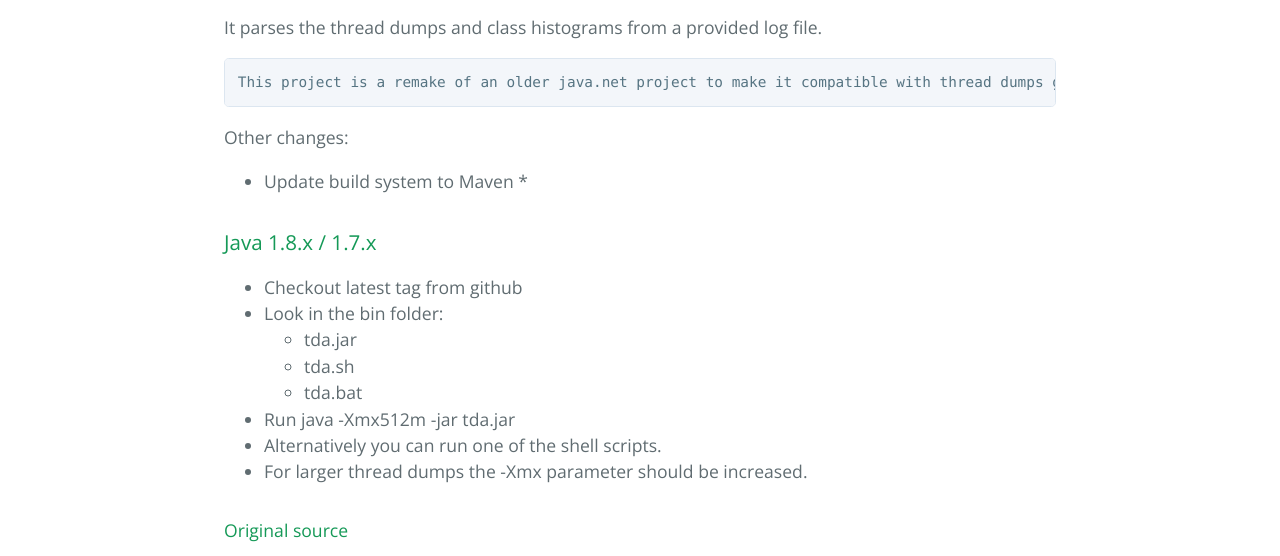
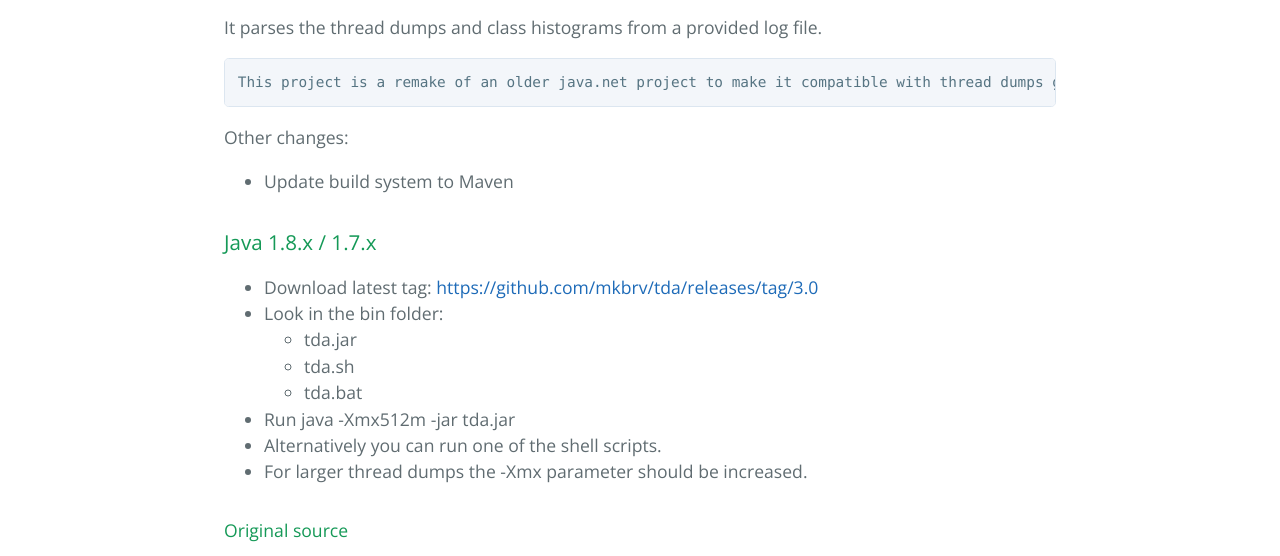
Before and after one commit to mkbrv/tda, a plain HTML site: page index.html in a window 1280 px wide. Shown: the part 541-1097 px from the top of the page. Drawn offline with nearby package versions, Linux system fonts and the light colour scheme.

Commit message:
Create gh-pages branch via GitHub

```diff
--- a/index.html
+++ b/index.html
@@ -32,15 +32,14 @@
 <p>Other changes:</p>
 
 <ul>
-<li>Update build system to Maven
-*</li>
+<li>Update build system to Maven</li>
 </ul>
 
 <h3>
 <a id="java-18x--17x" class="anchor" href="#java-18x--17x" aria-hidden="true"><span aria-hidden="true" class="octicon octicon-link"></span></a>Java 1.8.x / 1.7.x</h3>
 
 <ul>
-<li>Checkout latest tag from github</li>
+<li>Download latest tag: <a href="https://github.com/mkbrv/tda/releases/tag/3.0">https://github.com/mkbrv/tda/releases/tag/3.0</a> </li>
 <li>Look in the bin folder:
 
 <ul>
--- a/params.json
+++ b/params.json
@@ -1,6 +1,6 @@
 {
   "name": "TDA - Thread dump analyzer",
   "tagline": "Thread dump analyzer",
-  "body": "# TDA - Thread dump analyzer\r\nThe <i>TDA Thread Dump Analyzer</i> for Java is a small Swing GUI for analyzing Thread Dumps and Heap Information generated by the Java VM (currently tested with 1.8.x & 1.7.x).\r\n\r\nIt parses the thread dumps and class histograms from a provided log file.\r\n\r\n    This project is a remake of an older java.net project to make it compatible with thread dumps generated by java 1.8.x & 1.7.x\r\n\r\nOther changes:\r\n   * Update build system to Maven\r\n   *\r\n\r\n### Java 1.8.x / 1.7.x\r\n* Checkout latest tag from github\r\n* Look in the bin folder:\r\n    * tda.jar\r\n    * tda.sh\r\n    * tda.bat\r\n* Run java -Xmx512m -jar tda.jar\r\n* Alternatively you can run one of the shell scripts.\r\n* For larger thread dumps the -Xmx parameter should be increased.\r\n\r\n\r\n#### Original source\r\nhttps://java.net/projects/tda\r\n<br><b>More:</b>https://java.net/projects/tda/pages/Home\r\n\r\n### Java 1.6.x and older\r\n    It is advisable to use the original project for older versions of Java\r\n",
+  "body": "# TDA - Thread dump analyzer\r\nThe <i>TDA Thread Dump Analyzer</i> for Java is a small Swing GUI for analyzing Thread Dumps and Heap Information generated by the Java VM (currently tested with 1.8.x & 1.7.x).\r\n\r\nIt parses the thread dumps and class histograms from a provided log file.\r\n\r\n    This project is a remake of an older java.net project to make it compatible with thread dumps generated by java 1.8.x & 1.7.x\r\n\r\nOther changes:\r\n   * Update build system to Maven\r\n \r\n\r\n### Java 1.8.x / 1.7.x\r\n* Download latest tag: https://github.com/mkbrv/tda/releases/tag/3.0 \r\n* Look in the bin folder:\r\n    * tda.jar\r\n    * tda.sh\r\n    * tda.bat\r\n* Run java -Xmx512m -jar tda.jar\r\n* Alternatively you can run one of the shell scripts.\r\n* For larger thread dumps the -Xmx parameter should be increased.\r\n\r\n\r\n#### Original source\r\nhttps://java.net/projects/tda\r\n<br><b>More:</b>https://java.net/projects/tda/pages/Home\r\n\r\n### Java 1.6.x and older\r\n    It is advisable to use the original project for older versions of Java\r\n",
   "note": "Don't delete this file! It's used internally to help with page regeneration."
 }
```
